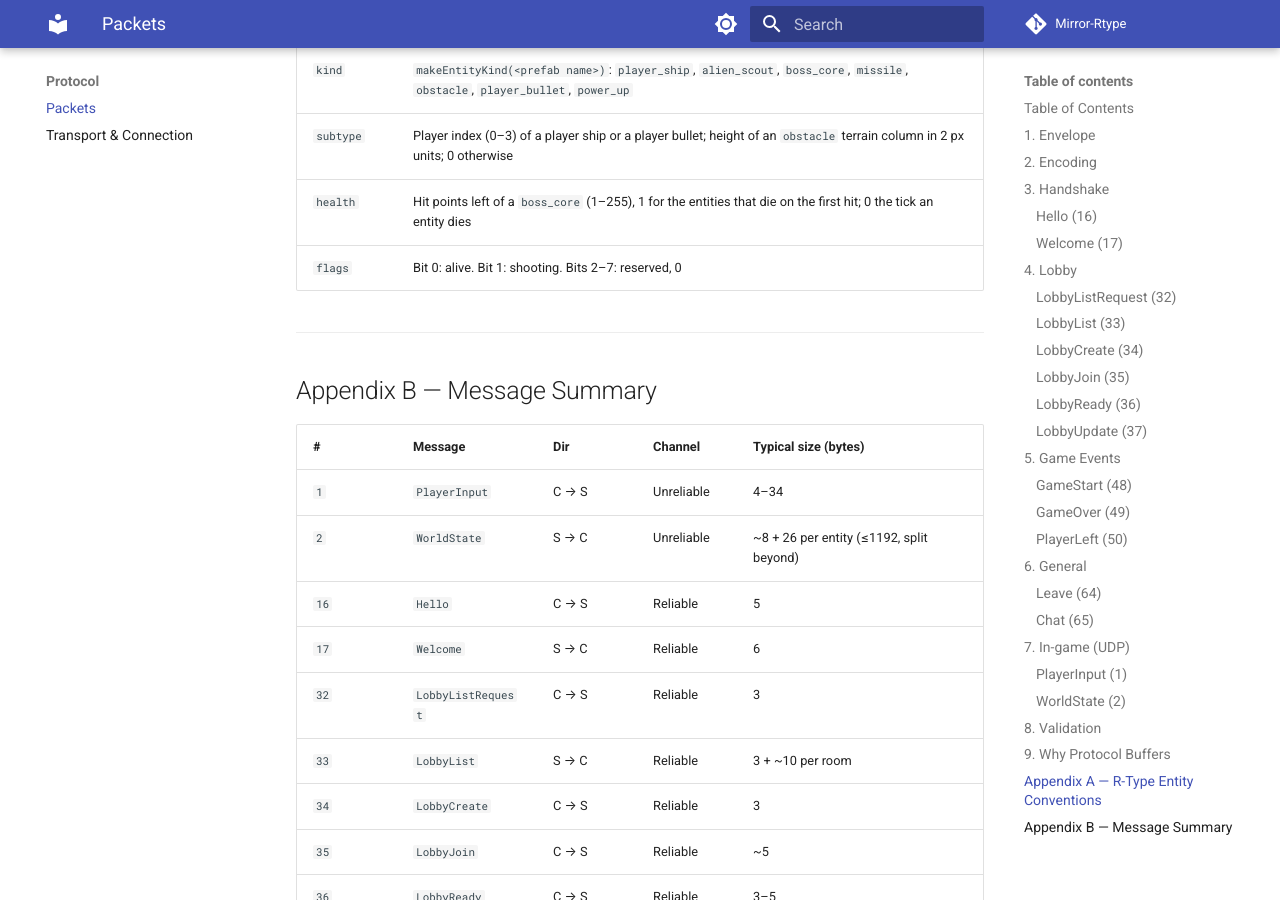
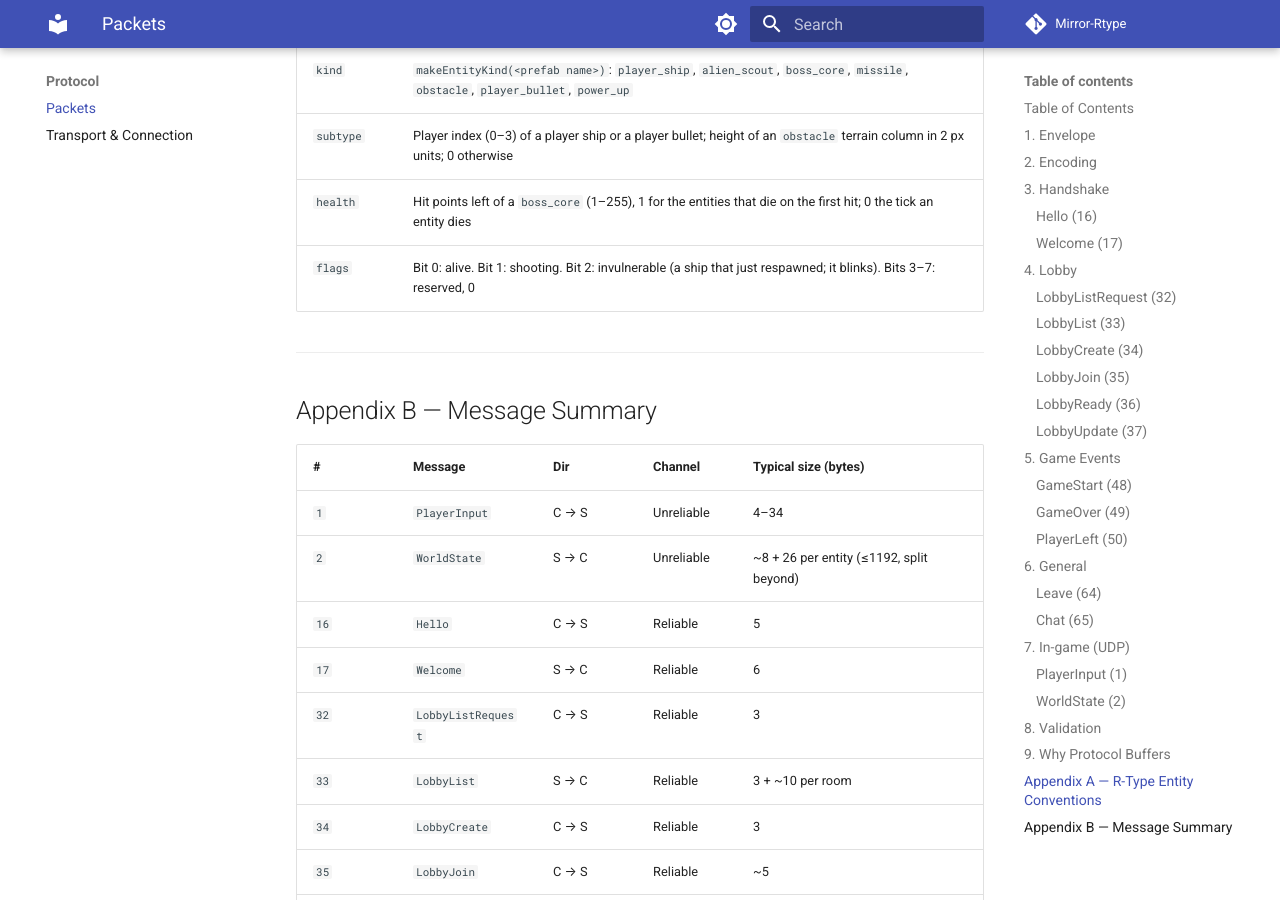
Before and after one commit to Matt4401/Mirror-Rtype, an MkDocs documentation site: the page built from docs/protocol/packets.md, in a window 1280 px wide and 900 px high, scrolled down 11524 px. Built offline with MkDocs 1.6.1 and Material for MkDocs 9.7.7, drawn with Linux system fonts in a browser that asks for light colours; comment, search, counter and statistics services are not loaded.

Commit message:
feat(game): add an invulnerable flag to the replicated entity state

```diff
--- a/docs/protocol/packets.md
+++ b/docs/protocol/packets.md
@@ -405,7 +405,7 @@ How R-Type fills the game-defined fields of `EntityState`. Another game defines
 | `kind`    | `makeEntityKind(<prefab name>)`: `player_ship`, `alien_scout`, `boss_core`, `missile`, `obstacle`, `player_bullet`, `power_up` |
 | `subtype` | Player index (0–3) of a player ship or a player bullet; height of an `obstacle` terrain column in 2 px units; 0 otherwise      |
 | `health`  | Hit points left of a `boss_core` (1–255), 1 for the entities that die on the first hit; 0 the tick an entity dies              |
-| `flags`   | Bit 0: alive. Bit 1: shooting. Bits 2–7: reserved, 0                                                                           |
+| `flags`   | Bit 0: alive. Bit 1: shooting. Bit 2: invulnerable (a ship that just respawned; it blinks). Bits 3–7: reserved, 0              |
 
 ---
 
```
Also changed, not shown: 1 other file.
